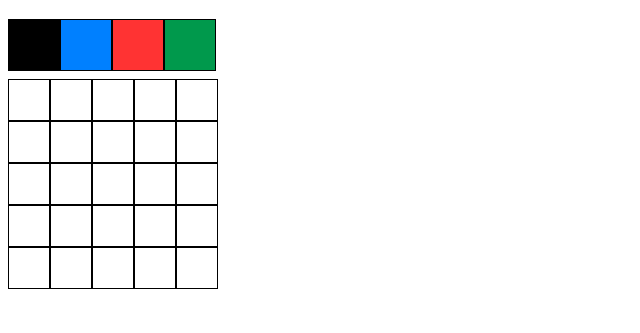
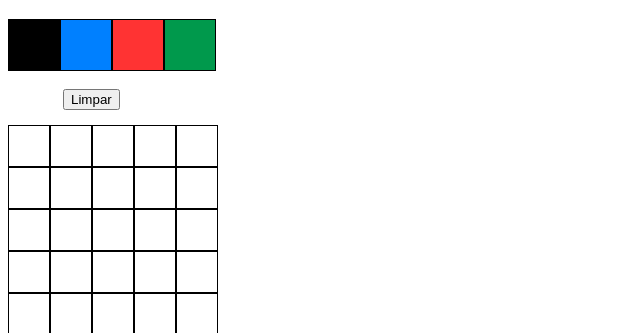
Before and after one commit to jefersongjr/pixels-art, a website: page index.html in a window 1280 px wide. Shown: the part 61-394 px from the top of the page, without its empty margins (0-640 px from the left). Drawn offline with Linux system fonts and the light colour scheme.

Commit message:
criando o botao limpar

```diff
--- a/index.html
+++ b/index.html
@@ -10,6 +10,7 @@
   <body>
     <h1 id="title">Paleta de Cores</h1>
     <section id="color-palette"></section>
+    <input type="button" class="clear-board" value="Limpar">
     <section id="pixel-board"></section>
     <script src="script.js"></script>
   </body>
--- a/style.css
+++ b/style.css
@@ -1,6 +1,7 @@
 #color-palette {
   height: 60px;
   width: 250px;
+  margin-bottom: 10px;
 }
 
 .color {
@@ -23,3 +24,7 @@
   height: 40px;
   display: inline-block;
 }
+
+.clear-board{
+  margin: 0 0 15px 55px;
+}
```
